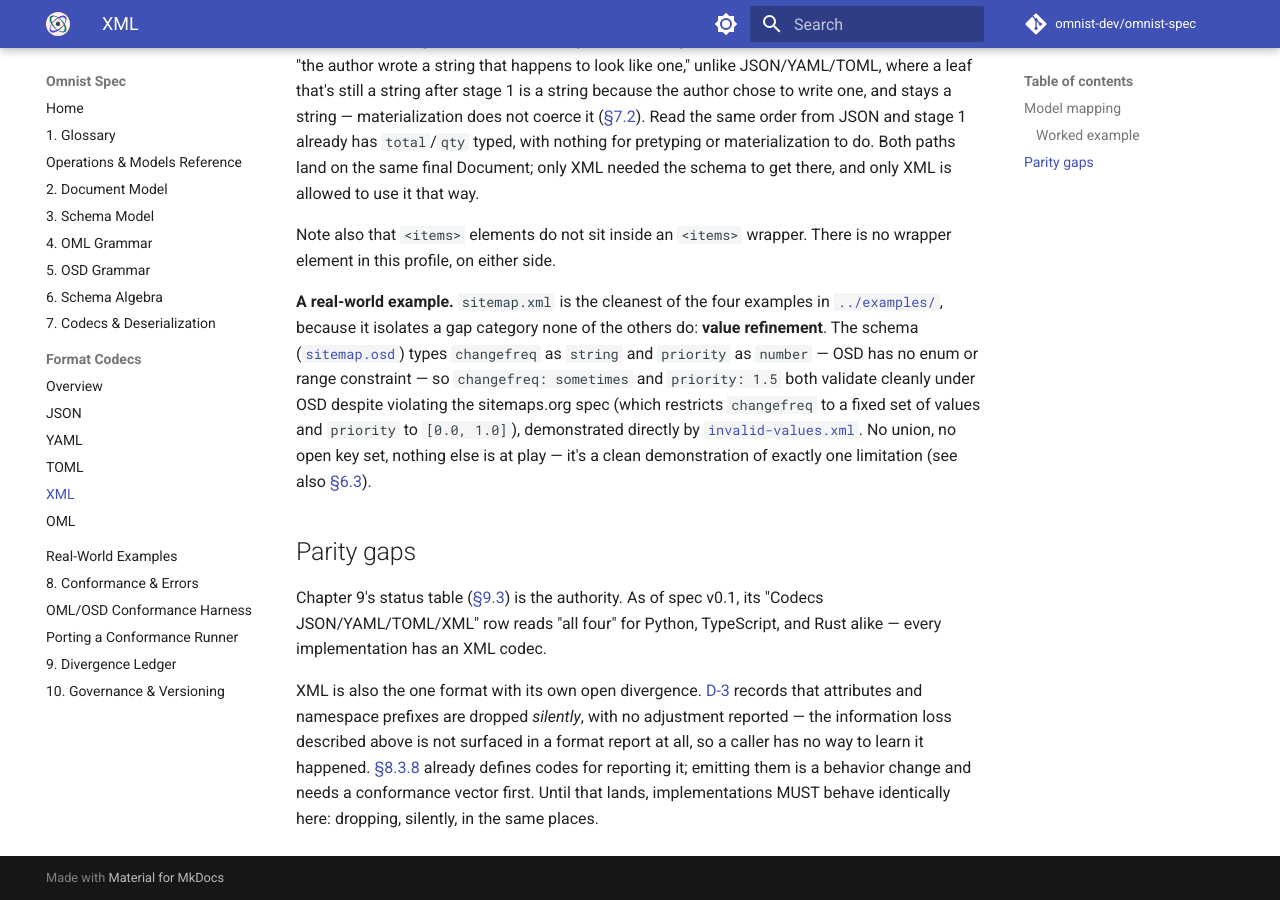
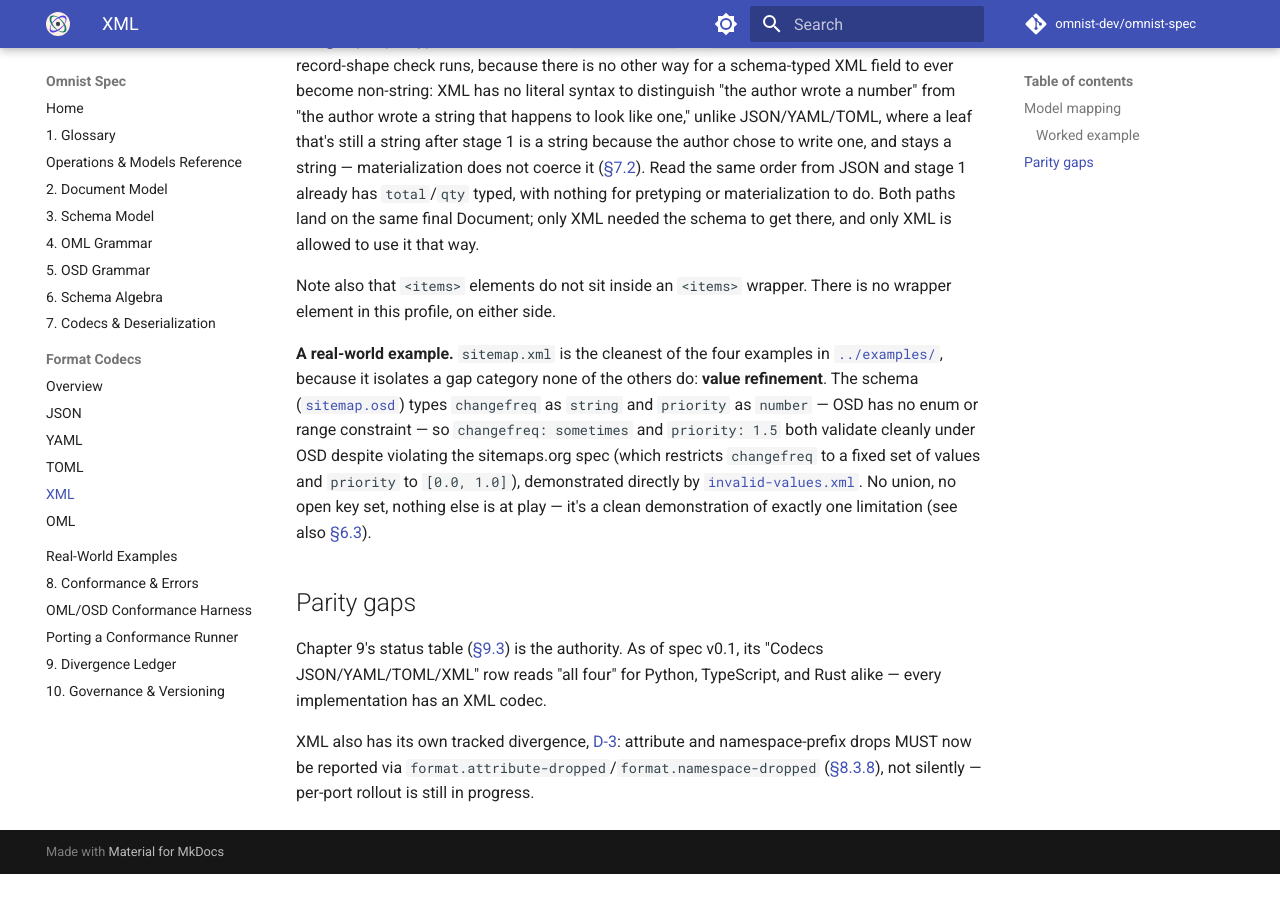
Before and after one commit to omnist-dev/omnist-spec, an MkDocs documentation site: the page built from docs/formats/xml.md, in a window 1280 px wide and 900 px high, scrolled down 1802 px. Built offline with MkDocs 1.6.1 and Material for MkDocs 9.7.7, drawn with Linux system fonts in a browser that asks for light colours; comment, search, counter and statistics services are not loaded; after the commit the page ends 2676 px from its top, so only the background shows below that; some of the changed text lies outside the part shown.

Commit message:
Close D-3's spec gap: attribute/namespace/interleaving drops MUST be reported
Per spec-TDD (§10.2): add conformance vectors first, then the normative
rule.

Also fixes an inaccuracy in D-3's own framing: cross-label interleaving
loss is not an XML issue at all -- XML is the one text format that
preserves interleaving (docs/formats/xml.md's own opening line). The loss
happens writing to any JSON-family format (JSON/YAML/TOML), which
docs/07-codecs-and-deserialization.md's grouping rule already documented
as inherent. D-3 previously bundled it under "XML" incorrectly.

- test-suite/formats-xml/xml.json: attributes-are-dropped-on-read now
  requires format.attribute-dropped; new
  namespace-prefix-is-dropped-on-read vector for format.namespace-dropped.
- test-suite/formats-json/json.json: new
  cross-label-interleaving-lost-and-reported vector for
  format.interleaving-lost (JSON as the representative JSON-family case;
  the same MUST applies to YAML/TOML writers for the identical reason).
- docs/formats/xml.md, docs/07-codecs-and-deserialization.md,
  docs/08-conformance-and-errors.md Sec8.3.8: the "silent by default"
  language becomes a MUST-report requirement.
- docs/09-divergence-ledger.md: D-3 reworded to the real two-category
  scope (XML read-side drops, JSON-family write-side interleaving loss),
  status moved from "needs a vector" to "per-port rollout."

Port-side implementation tracked per-repo, not here -- this is a real
behavior change (a previously-silent case must now emit a diagnostic), so
it's a MINOR bump candidate, not a patch.

```diff
--- a/docs/formats/xml.md
+++ b/docs/formats/xml.md
@@ -21,11 +21,14 @@
 top-level edges cannot be written as XML. To share one Document across all
 formats, wrap the data under a single top-level key.
 
-**Attributes and namespace prefixes are dropped.** `<a x="1"><b>hi</b></a>`
-reads as `[(a,[(b,"hi")])]`; the attribute is gone. A prefixed tag `<ns:b>`
-reads as the local name `b`, with the prefix and any namespace binding
-discarded. There is no path from a Document edge back to an attribute, so
-writing never produces one.
+**Attributes and namespace prefixes are dropped, and the drop MUST be
+reported.** `<a x="1"><b>hi</b></a>` reads as `[(a,[(b,"hi")])]`; the
+attribute is gone, and a reader MUST report `format.attribute-dropped`
+(at the element the attribute was lost from) when it does. A prefixed tag
+`<ns:b>` reads as the local name `b`, with the prefix and any namespace
+binding discarded, reported the same way with `format.namespace-dropped`.
+There is no path from a Document edge back to an attribute, so writing
+never produces one.
 
 ### Worked example
 
@@ -122,12 +125,8 @@
 "all four" for Python, TypeScript, and Rust alike — every implementation has
 an XML codec.
 
-XML is also the one format with its own open divergence.
-[D-3](../09-divergence-ledger.md#94-known-open-divergences) records that
-attributes and namespace prefixes are dropped *silently*, with no adjustment
-reported — the information loss described above is not surfaced in a format
-report at all, so a caller has no way to learn it happened.
-[§8.3.8](../08-conformance-and-errors.md#838-format-codec-adjustments) already
-defines codes for reporting it; emitting them is a behavior change and needs a
-conformance vector first. Until that lands, implementations MUST behave
-identically here: dropping, silently, in the same places.
+XML also has its own tracked divergence, [D-3](../09-divergence-ledger.md#94-known-open-divergences):
+attribute and namespace-prefix drops MUST now be reported via
+`format.attribute-dropped`/`format.namespace-dropped`
+([§8.3.8](../08-conformance-and-errors.md#838-format-codec-adjustments)),
+not silently — per-port rollout is still in progress.
```
Also changed, not shown: docs/07-codecs-and-deserialization.md (+3 -1 lines), docs/08-conformance-and-errors.md (+5 -5 lines), docs/09-divergence-ledger.md (+1 -1 lines), 2 other files.
